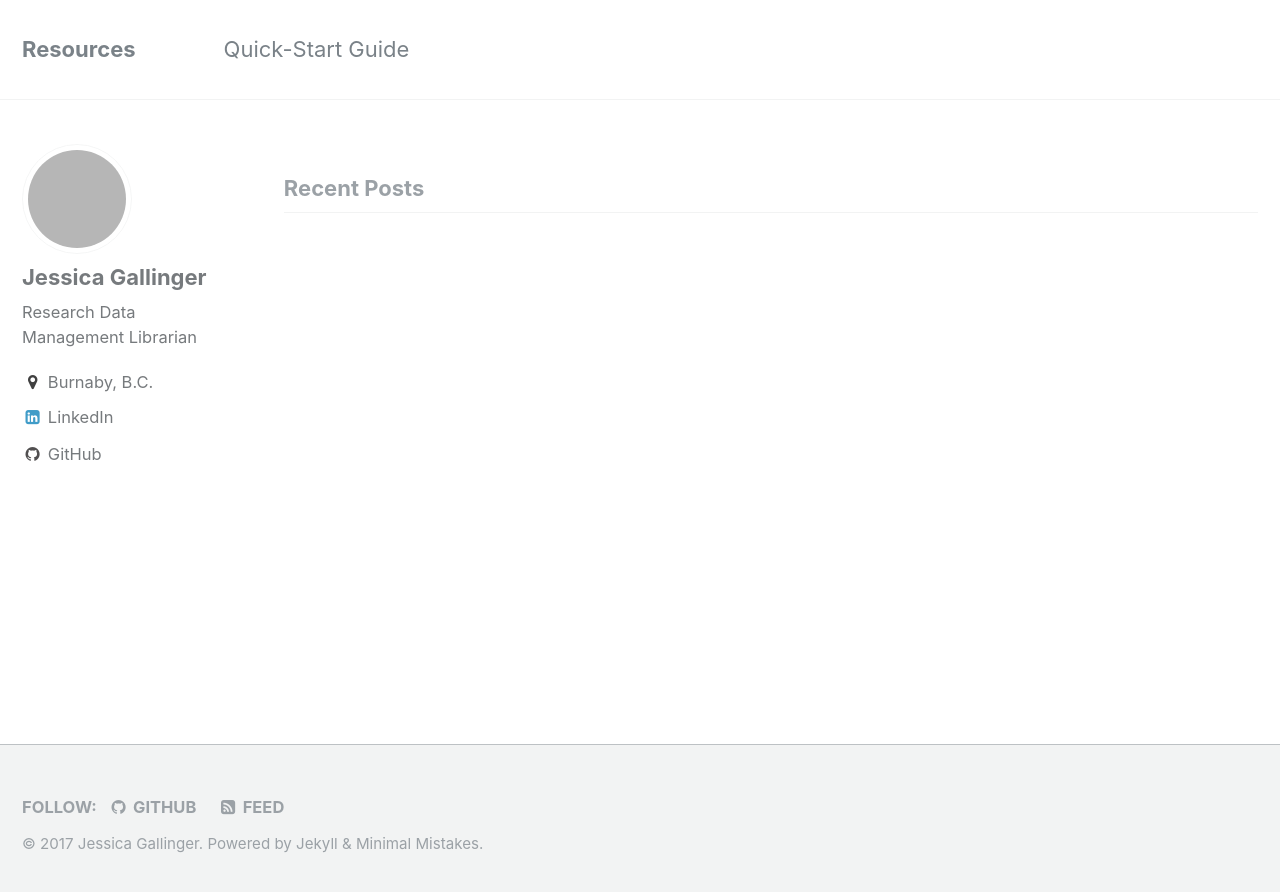
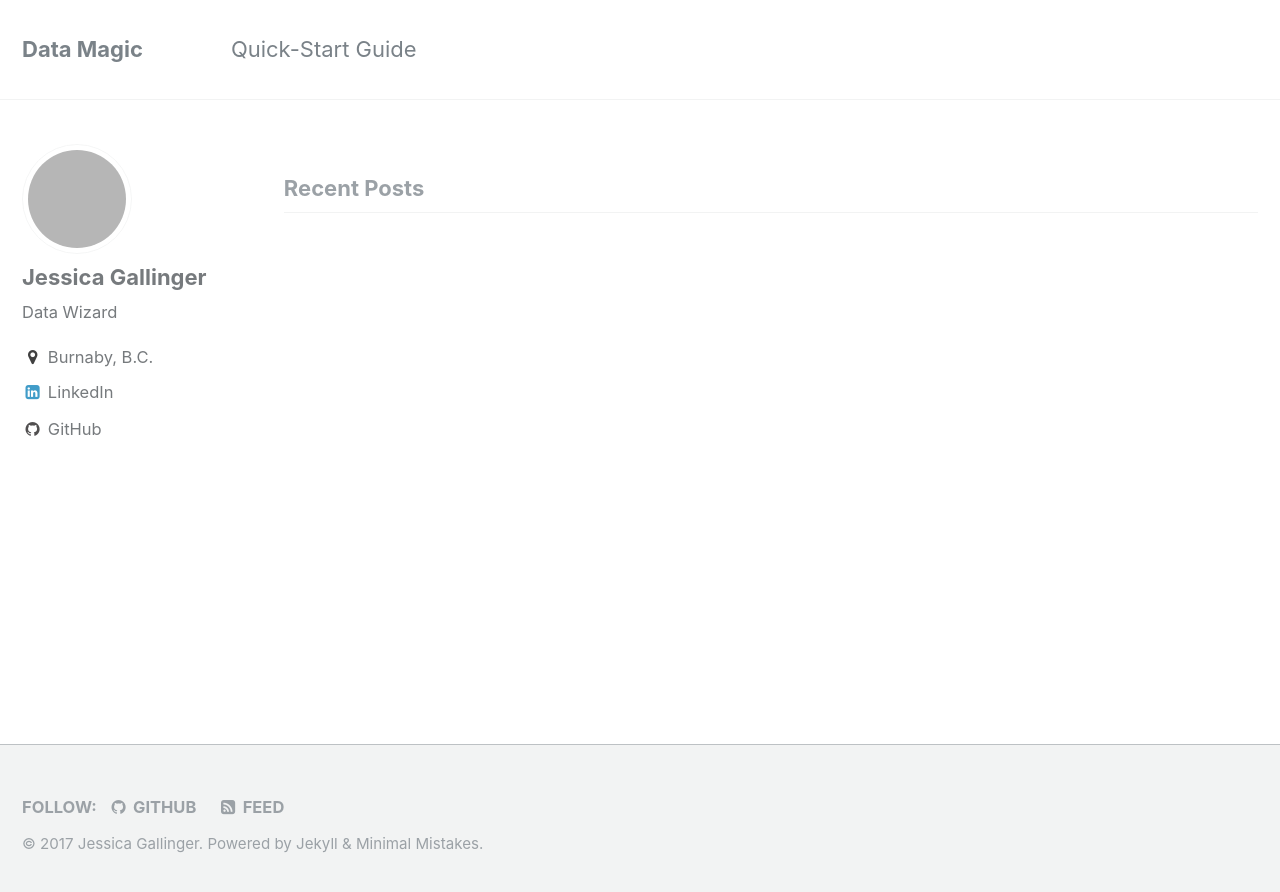
Before and after one commit to gallingerj/gallingerj.github.io, a Jekyll site: the page built from index.html, in a window 1280 px wide. Shown: the top 892 px of the page. Built offline with Jekyll 4.4.1, drawn with Linux system fonts in a browser that asks for light colours; the list of posts is cut into pages by our own code; grey boxes are pictures that could not be loaded.

Commit message:
Retitled blog

```diff
--- a/_config.yml
+++ b/_config.yml
@@ -7,10 +7,10 @@
 
 # Site Settings
 locale                   : "en"
-title                    : "Resources"
+title                    : "Data Magic"
 title_separator          : "-"
 name                     : "Jessica Gallinger"
-description              : ""
+description              : "Training for data apprentices"
 url                      : "https://gallingerj.github.io"
 baseurl                  : # the subpath of your site, e.g. "/blog"
 repository               : "gallingerj/gallingerj.github.io"
@@ -79,7 +79,7 @@ analytics:
 author:
   name             : "Jessica Gallinger"
   avatar           : "https://avatars3.githubusercontent.com/u/10601796?v=3&u=537ea98bd59f8b6a8906bdcfee8c76898ad53e0d&s=400"
-  bio              : "Research Data Management Librarian"
+  bio              : "Data Wizard"
   location         : "Burnaby, B.C."
   email            :
   uri              :
@@ -89,12 +89,12 @@ author:
   flickr           :
   facebook         :
   foursquare       :
-  github           : "https://github.com/gallingerj"
+  github           : "gallingerj"
   google_plus      :
   keybase          :
   instagram        :
   lastfm           :
-  linkedin         : "https://www.linkedin.com/in/jgallinger1/"
+  linkedin         : "jgallinger1"
   pinterest        :
   soundcloud       :
   stackoverflow    : # "123456/username" (the last part of your profile url, e.g. http://stackoverflow.com/users/123456/username)
```
